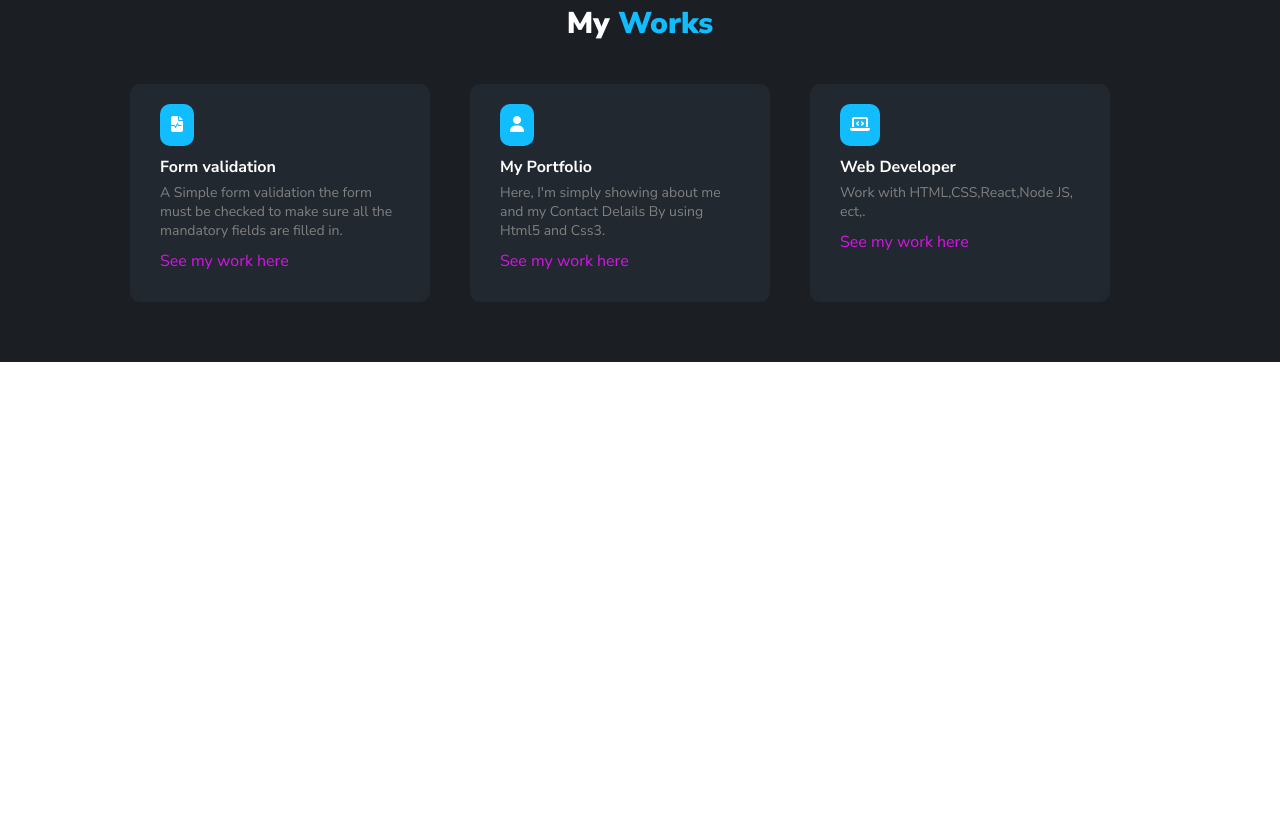
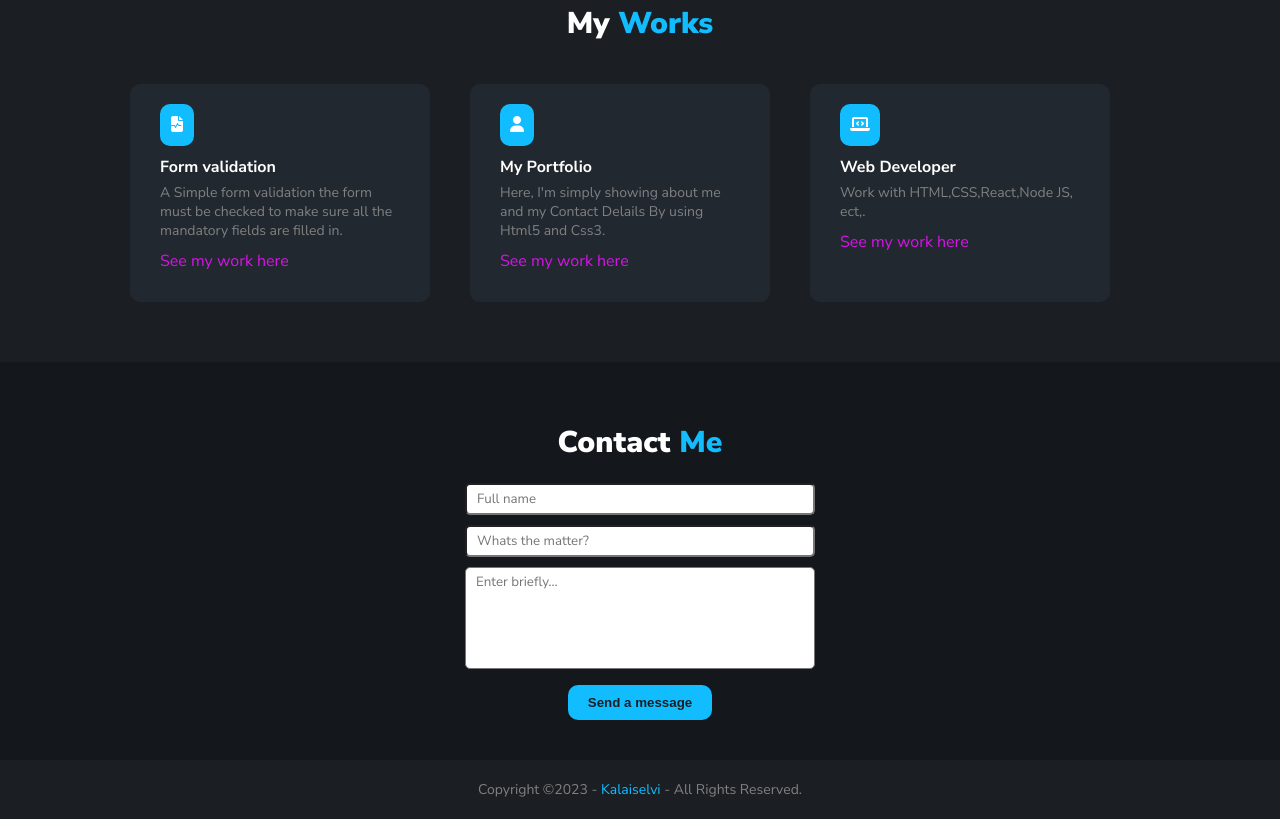
Before and after one commit to kalaiselvi-27/project, a plain HTML site: page index.html in a window 1280 px wide. Shown: the part 780-1599 px from the top of the page. Before the commit the page ends 1142 px from the top, so only its background shows below. Drawn offline with Linux system fonts and the light colour scheme.

Commit message:
design:contact,footer

```diff
--- a/assets/css/style.css
+++ b/assets/css/style.css
@@ -4,6 +4,7 @@
     --primary: #12bdff;
     --primary-hover: #069bd6;
     --dark-primary: #1b1f24;
+    --nunito:'Nunito Sans',sans-serif
 }
 
 * {
@@ -13,7 +14,7 @@
 }
 
 body {
-    font-family: 'Nunito Sans', sans-serif;
+    font-family: var(--nunito);
 }
 
 /* header */
@@ -267,3 +268,46 @@ ul.social-icons {
 .work-section-box__icon:hover{
     background-color: var(--primary-hover);
 }
+
+/* contact css*/
+
+.contact-section{
+    background-color: #14171c;
+    padding: 40px;
+    color: #fff;
+    text-align: center;
+}
+
+.contact-section h4{
+    font-size: 30px;
+    margin: 20px;
+    font-weight: 900;
+}
+
+.contact-section h4 span{
+    color: var(--primary);
+}
+.contact-section form div > input , textarea{
+    padding: 5px 10px;
+    outline:none;
+    width: 350px;
+    border-radius: 5px;
+    margin-bottom: 10px;
+    resize: none;
+    font-family: var(--nunito);
+}
+
+/* footer */
+
+footer{
+    background-color: var(--dark-primary);
+    color: gray;
+    padding: 20px 0;
+    text-align: center;
+    font-size: 14px;
+}
+
+footer a{
+    text-decoration: none;
+    color: var(--primary);
+}
--- a/index.html
+++ b/index.html
@@ -91,7 +91,7 @@
                         <strong>Email:</strong> <a href="mailto:kalai900378@gmail.com">kalai900378@gmail.com</a>
                     </li>
                     <li>
-                        <strong>Phone:</strong> <a href="tel:+91 9003780***">+91 9003780***</a>
+                        <strong>Phone:</strong> <a href="tel:+91 9003780***">+91 9003780926</a>
                     </li>
                 </ul>
                 <button class="btn btn-primary"> Know more</button>
@@ -140,7 +140,32 @@
                     </div>
                 </div>
             </section>
+
+            <!-- contact me -->
+
+            <section class="contact-section">
+                <h4>Contact <span>Me</span></h4>
+                <form>
+                    <div>
+                        <input type="text" name="name" placeholder="Full name">
+                    </div>
+                    <div>
+                        <input type="text" name="subject" placeholder="Whats the matter?">
+                    </div>
+                    <div>
+                        <!-- <input type="text" name="Description" placeholder="Enter briefly..."> -->
+                        <textarea name="Description" rows="5" placeholder="Enter briefly..."></textarea>
+                    </div>
+                    <div>
+                        <button class="btn btn-primary">Send a message</button>
+                    </div>
+                </form>
+            </section>
     </main>
+
+    <footer>
+        <p>Copyright &copy;2023 - <a href="https://github.com/kalaiselvi-27" target="_blank">Kalaiselvi</a> - All Rights Reserved.</p>
+    </footer>
 
 </body>
 
```
